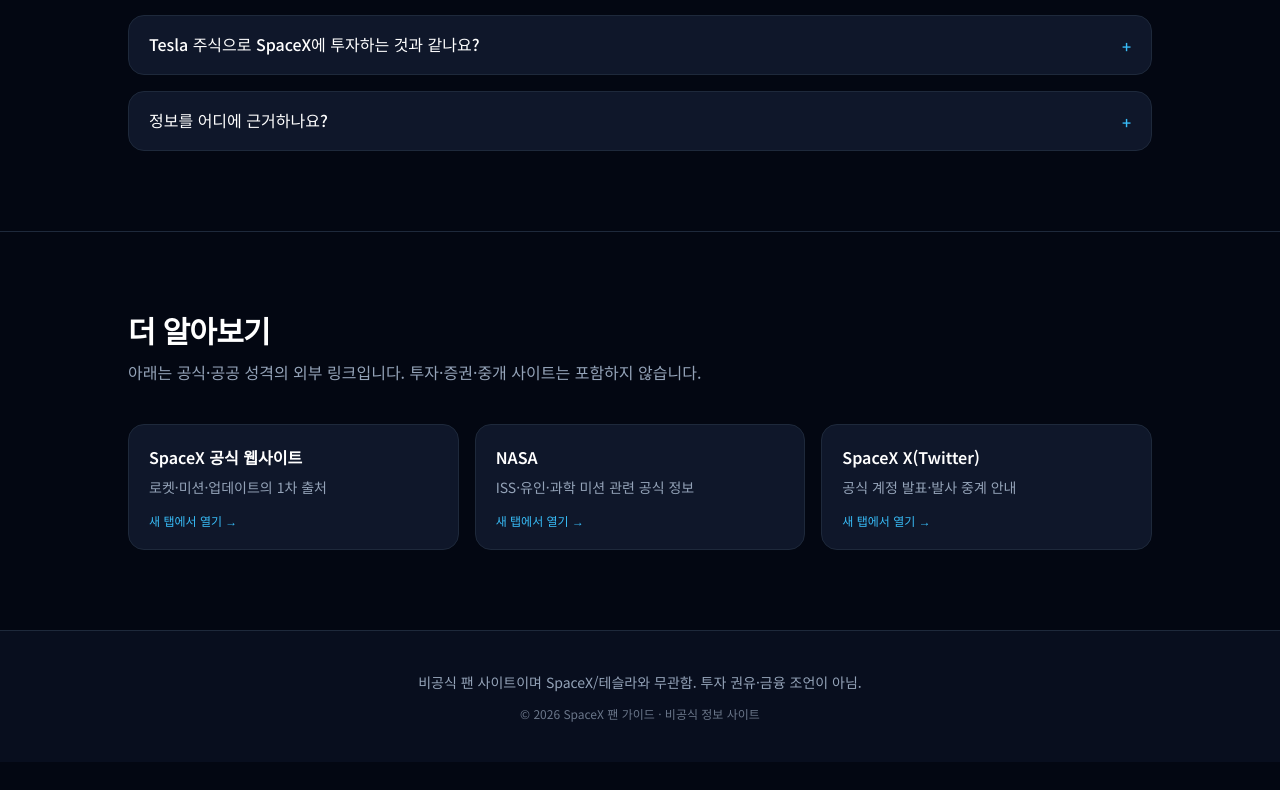
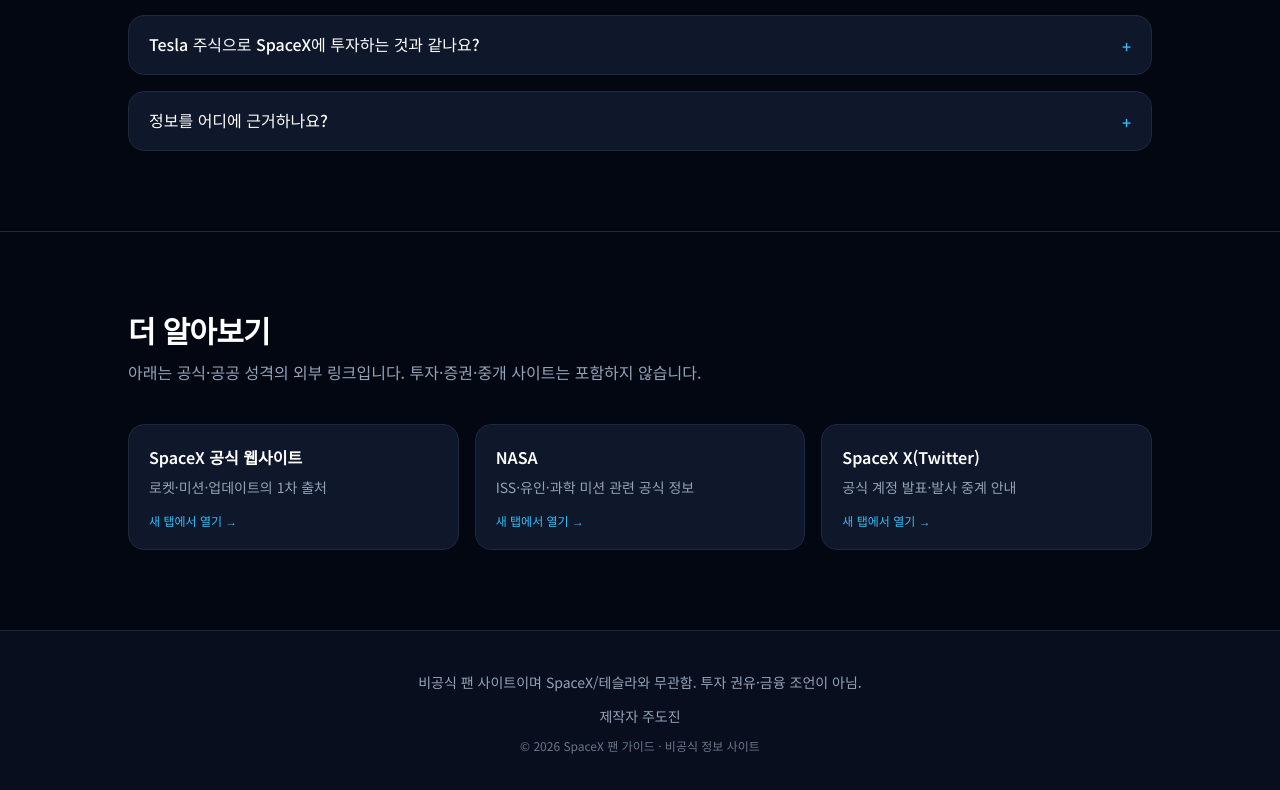
Before and after one commit to dojindia2006-arch/spacex-fan-guide, a Next.js app: page / in a window 1280 px wide. Shown: the part 2734-3524 px from the top of the page. Before the commit the page ends 3496 px from the top, so only its background shows below. Built offline with nearby package versions, Linux system fonts and the light colour scheme; no server answers.

Commit message:
Add creator credit 제작자 주도진 in footer

```diff
--- a/src/components/Footer.tsx
+++ b/src/components/Footer.tsx
@@ -4,6 +4,9 @@
       <div className="mx-auto max-w-5xl px-4 py-10 sm:px-6">
         <p className="text-center text-sm leading-relaxed text-muted">
           비공식 팬 사이트이며 SpaceX/테슬라와 무관함. 투자 권유·금융 조언이 아님.
+        </p>
+        <p className="mt-3 text-center text-sm text-muted">
+          제작자 주도진
         </p>
         <p className="mt-3 text-center text-xs text-muted/70">
           © {new Date().getFullYear()} SpaceX 팬 가이드 · 비공식 정보 사이트
```
